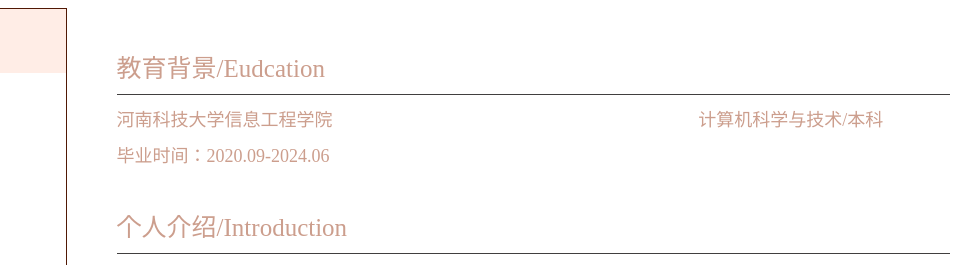
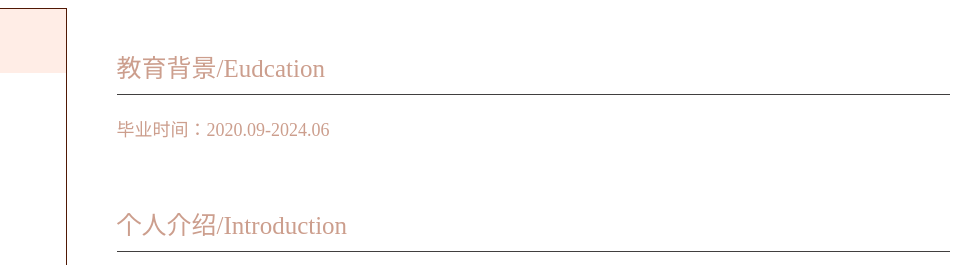
Before and after one commit to shan242/hxy, a plain HTML site: page me.html in a window 1280 px wide. Shown: the top 265 px of the page, 322-1280 px from the left. Drawn offline with Linux system fonts and the light colour scheme.

Commit message:
Update me.html

```diff
--- a/me.html
+++ b/me.html
@@ -24,8 +24,8 @@
             </div>
             <div class="second">
               <div class="edu">
-              <span>河南科技大学信息工程学院</span>
-              <span>计算机科学与技术/本科</span>
+<!--               <span>河南科技大学信息工程学院</span>
+              <span>计算机科学与技术/本科</span> -->
               </div>
               <span>毕业时间：2020.09-2024.06</span>
           </div>
```
